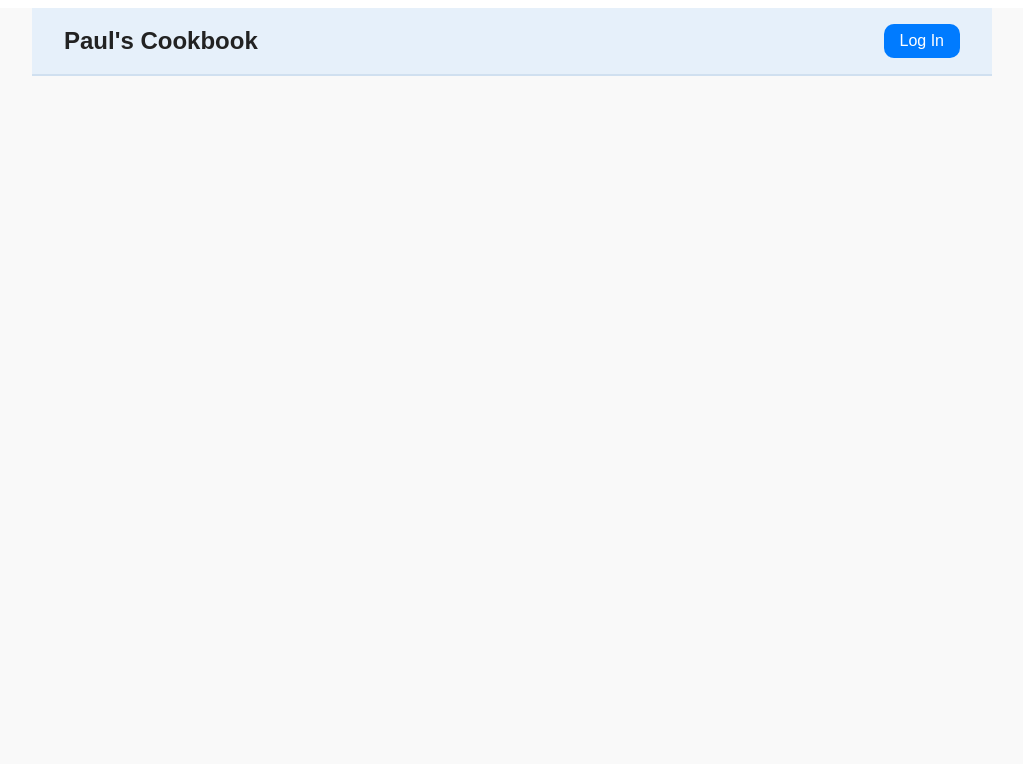
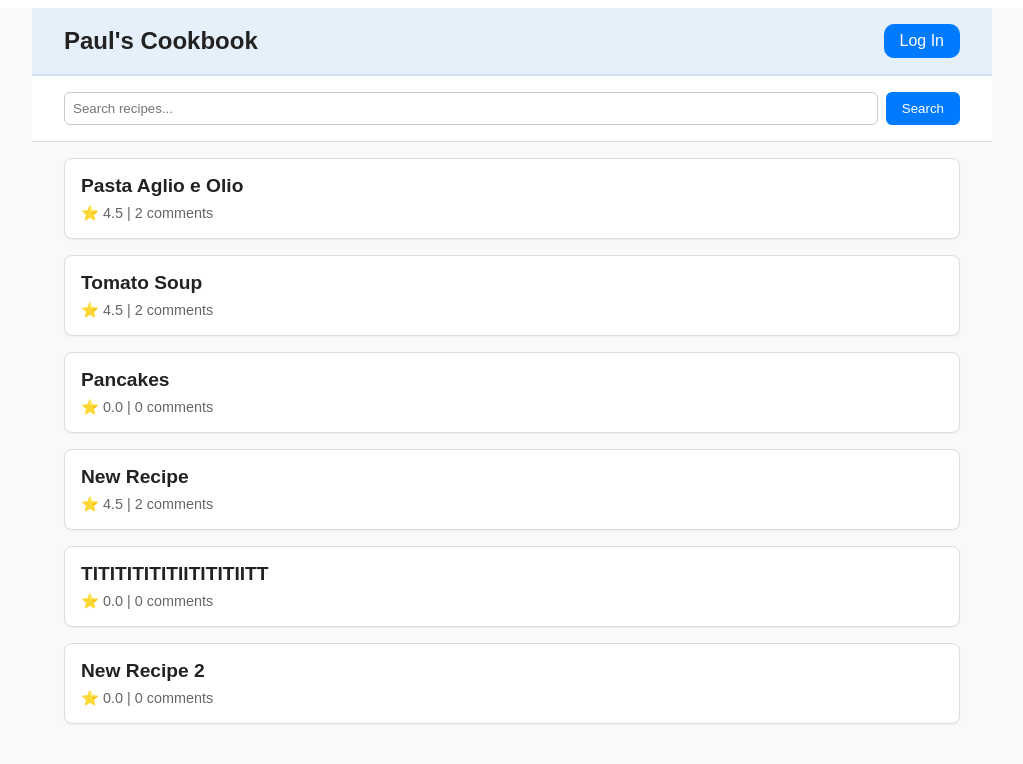
Before and after one commit to tubeki/pauls-cookbook, a Vue app in the folder frontend/: page / in a window 1280 px wide. Shown: the top 764 px of the page, without its empty margins (128-1151 px from the left). Built offline with nearby package versions, Linux system fonts and the light colour scheme.

Commit message:
added home view component, a skeleton for the Recipe view and some tweks to the css in other components

```diff
--- a/frontend/src/App.vue
+++ b/frontend/src/App.vue
@@ -9,4 +9,6 @@ import AppLayout from "@/Layout/AppLayout.vue";
 </template>
 
 
-<style scoped></style>
+<style scoped>
+
+</style>
--- a/frontend/src/Layout/AppLayout.vue
+++ b/frontend/src/Layout/AppLayout.vue
@@ -25,6 +25,10 @@ function handleLogout() {
 </template>
 
 <style scoped>
+body {
+  margin: 0;
+}
+
 .app {
   min-height: 100vh;
   background: #f9f9f9;
@@ -36,8 +40,4 @@ function handleLogout() {
   max-width: 960px;
   margin: 0 auto
 }
-
-.page {
-  padding: 1rem 2rem
-}
 </style>
--- /dev/null
+++ b/frontend/src/Views/HomeView.vue
@@ -0,0 +1,101 @@
+<template>
+  <div class="search-bar">
+    <input type="search" placeholder="Search recipes..."/>
+    <button type="button">Search</button>
+  </div>
+
+  <div class="recipe-list">
+    <RouterLink
+      v-for="r in recipes"
+      :key="r.id"
+      class="recipe"
+      :to="`/recipe/${r.id}`"
+    >
+      <h2 class="recipe-title">{{ r.title }}</h2>
+      <div class="meta">⭐ {{ r.averageRating.toFixed(1) }} | {{ r.commentCount }} comments</div>
+    </RouterLink>
+  </div>
+</template>
+
+<script setup>
+const recipes = [
+  {id: 4, title: "Pasta Aglio e Olio", averageRating: 4.5, commentCount: 2},
+  {id: 5, title: "Tomato Soup", averageRating: 4.5, commentCount: 2},
+  {id: 6, title: "Pancakes", averageRating: 0, commentCount: 0},
+  {id: 7, title: "New Recipe", averageRating: 4.5, commentCount: 2},
+  {id: 8, title: "TITITITITITIITITITIITT", averageRating: 0, commentCount: 0},
+  {id: 9, title: "New Recipe 2", averageRating: 0, commentCount: 0}
+];
+</script>
+
+<style scoped>
+body {
+  margin: 0;
+  font-family: Arial, sans-serif;
+  background: #f9f9f9;
+  color: #333;
+}
+
+.search-bar {
+  display: flex;
+  gap: 0.5rem;
+  padding: 1rem 2rem;
+  background: #fff;
+  border-bottom: 1px solid #ddd;
+}
+
+.search-bar input {
+  flex: 1;
+  padding: 0.5rem;
+  border: 1px solid #ccc;
+  border-radius: 6px;
+}
+
+.search-bar button {
+  background-color: #007bff;
+  color: white;
+  border: none;
+  padding: 0.5rem 1rem;
+  border-radius: 6px;
+  cursor: pointer;
+  transition: background 0.2s;
+}
+
+.search-bar button:hover {
+  background-color: #0056b3;
+}
+
+.recipe-list {
+  padding: 1rem 2rem;
+}
+
+.recipe {
+  display: block;
+  background: #fff;
+  border: 1px solid #ddd;
+  border-radius: 8px;
+  padding: 1rem;
+  margin-bottom: 1rem;
+  box-shadow: 0 1px 2px rgba(0, 0, 0, 0.05);
+  text-decoration: none;
+  color: inherit;
+  transition: background 0.2s, transform 0.1s;
+  cursor: pointer; /* pointer cursor */
+}
+
+.recipe:hover {
+  background: #f0f7ff;
+  transform: translateY(-2px);
+}
+
+.recipe h2 {
+  margin: 0 0 0.5rem 0;
+  font-size: 1.2rem;
+  color: #222;
+}
+
+.recipe .meta {
+  font-size: 0.9rem;
+  color: #666;
+}
+</style>
--- /dev/null
+++ b/frontend/src/Views/RecipeView.vue
@@ -0,0 +1,43 @@
+<template>
+  <main>
+    <h1>{{ recipe.title }}</h1>
+  </main>
+</template>
+
+<script setup>
+const recipe = {
+  id: 4,
+  title: "Pasta Aglio e Olio",
+  description: "Simple garlic & oil pasta.",
+  createdAt: "2025-09-07T15:36:56+00:00",
+  updatedAt: null,
+  ingredients: [
+    { id: 13, name: "Ingredient 1 for Pasta Aglio e Olio" },
+    { id: 14, name: "Ingredient 2 for Pasta Aglio e Olio" },
+    { id: 15, name: "Ingredient 3 for Pasta Aglio e Olio" },
+    { id: 16, name: "Ingredient 4 for Pasta Aglio e Olio" }
+  ],
+  steps: [
+    { id: 13, position: 1, instruction: "Step 1 instruction for Pasta Aglio e Olio" },
+    { id: 14, position: 2, instruction: "Step 2 instruction for Pasta Aglio e Olio" },
+    { id: 15, position: 3, instruction: "Step 3 instruction for Pasta Aglio e Olio" },
+    { id: 16, position: 4, instruction: "Step 4 instruction for Pasta Aglio e Olio" }
+  ],
+  comments: [
+    {
+      id: 5,
+      body: "Great and quick!",
+      createdAt: "2025-09-07T15:36:56+00:00",
+      author: { displayName: "Admin User" }
+    },
+    {
+      id: 6,
+      body: "Loved the simplicity.",
+      createdAt: "2025-09-07T15:36:56+00:00",
+      author: { displayName: "Regular User" }
+    }
+  ],
+  author: { displayName: "Admin User" },
+  averageRating: 4.5
+};
+</script>
--- a/frontend/src/router/index.js
+++ b/frontend/src/router/index.js
@@ -1,14 +1,26 @@
 import { createRouter, createWebHistory } from 'vue-router'
 import LoginView from "@/Views/LoginView.vue";
+import HomeView from "@/Views/HomeView.vue";
+import RecipeView from "@/Views/RecipeView.vue";
 
 const router = createRouter({
   history: createWebHistory(import.meta.env.BASE_URL),
   routes: [
     {
+      path: '/',
+      name: 'home',
+      component: HomeView,
+    },
+    {
       path: '/login',
       name: 'login',
       component: LoginView,
     },
+    {
+      path: '/recipe/:id',
+      name: 'recipe',
+      component: RecipeView,
+    }
   ],
 })
 
```
Also changed, not shown: frontend/src/Layout/SiteHeader.vue (+56 -11 lines), 1 other file (tests, documents, lock files or other folders).
